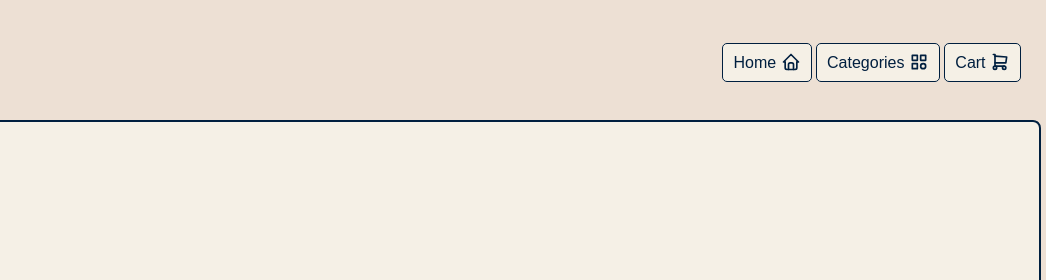
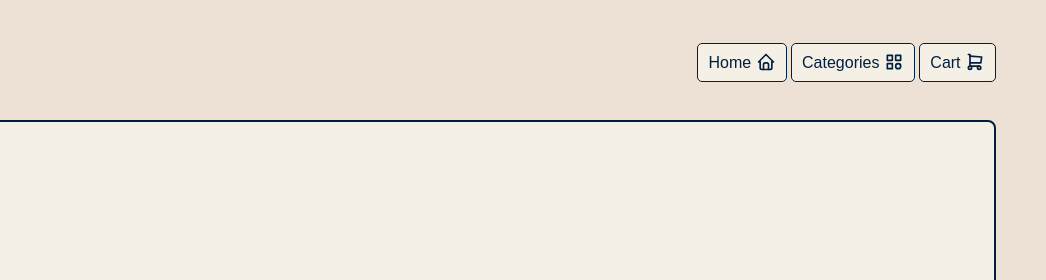
Before and after one commit to HugNil/basic-website, a plain HTML site: page bookstore/index.html in a window 1280 px wide. Shown: the top 280 px of the page, 234-1280 px from the left. Drawn offline with Linux system fonts and the light colour scheme.

Commit message:
Added recent changes to grid layout and svg's

```diff
--- a/bookstore/css/styles.css
+++ b/bookstore/css/styles.css
@@ -8,13 +8,12 @@ body {
 .grid-container {
     display: grid;
     grid-template-areas:
-        "header header"
-        "sidebar main"
-        "footer footer";
-    grid-template-columns: 225px 1fr;
+        "header header header"
+        "sidebar main extra"
+        "footer footer footer";
+    grid-template-columns: 225px 1fr 50px;
     grid-template-rows: auto 1fr auto;
     height: 100vh;
-    border-right: 5px solid #EDE0D4;
 }
 
 /*_____HEADER_____*/
@@ -35,6 +34,7 @@ body {
     justify-content: right;
     width: 100%;
     vertical-align: middle;
+    margin-right: 30px;
 }
 
 .nav ul {
```
